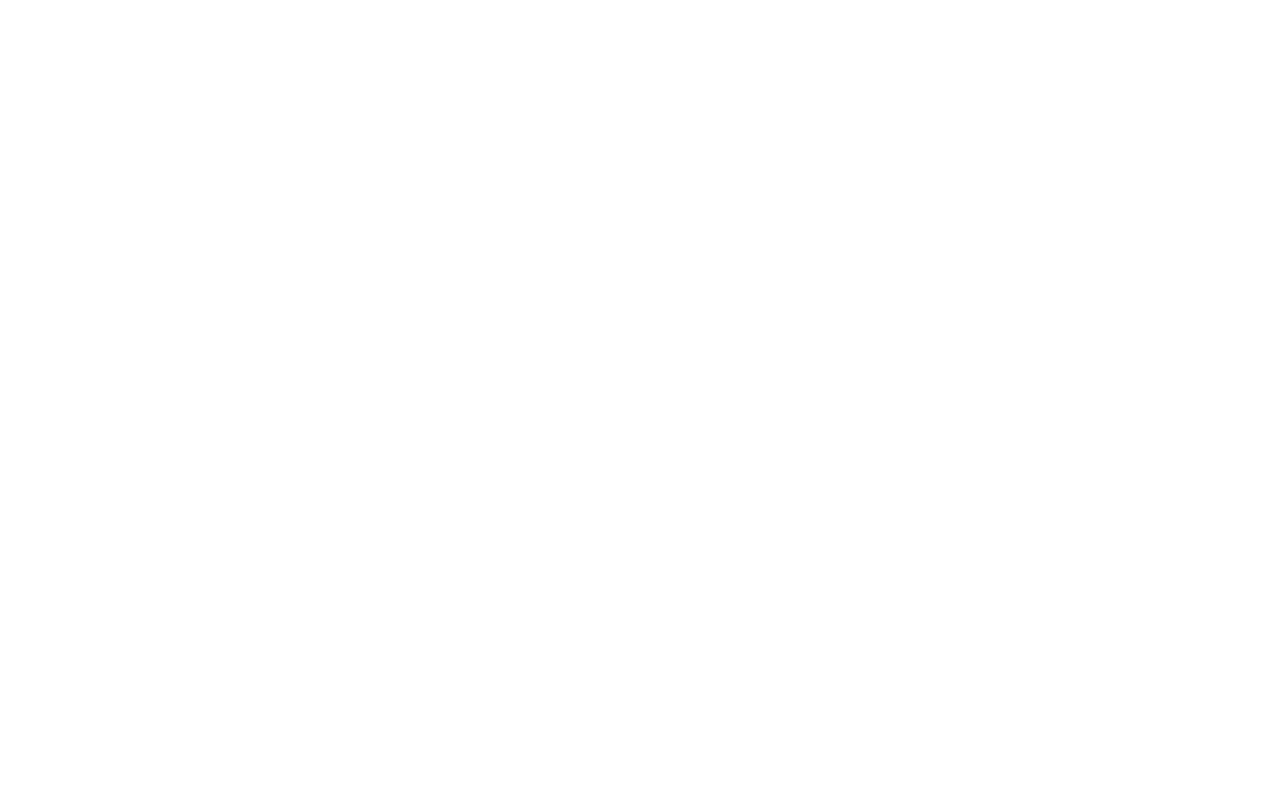
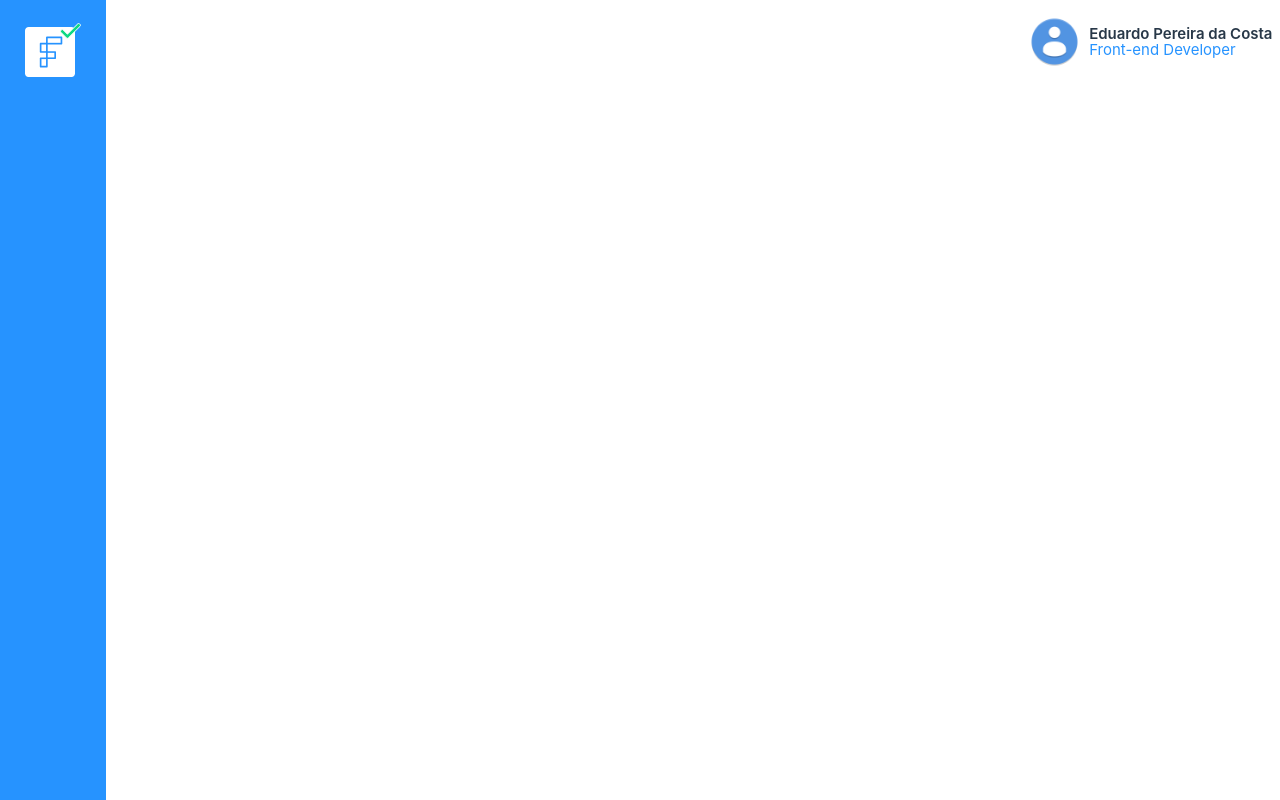
Before and after one commit to joaofds/tasks-vue, a Vue app: page /dashboard in a window 1280 px wide. Built offline with nearby package versions, Linux system fonts and the light colour scheme.

Commit message:
finaliza header

```diff
--- a/src/components/layout/Footer.vue
+++ /dev/null
@@ -1,22 +0,0 @@
-<script>
-    export default {
-        data() {
-            return {
-
-            }
-        },
-        methods: {
-
-        }
-    }
-</script>
-
-<template>
-    <div class="wrapp">
-
-    </div>
-</template>
-
-<style lang="stylus" scoped>
-
-</style>
--- a/src/components/layout/Header.vue
+++ b/src/components/layout/Header.vue
@@ -1,13 +1,45 @@
 <script>
+export default {
+    name: 'Header',
+    data() {
+        return {
+
+        }
+    }
+}
 
 </script>
 
 <template>
-    <div id="header">
-        <h1>HEADER</h1>
-    </div>
+    <header>
+        <div class="user-info">
+            <img src="@/assets/images/avatar.png" alt="avatar">
+            <div>Eduardo Pereira da Costa<div class="role">Front-end Developer</div></div>
+        </div>
+    </header>
 </template>
 
 <style lang="stylus" scoped>
+header
+    width: 100vw
+    min-height: 83px
+    display: flex
+    justify-content: end
 
+header > div
+    display: flex
+    align-items: center
+    justify-content: end
+
+header img
+    max-height: 55px
+
+header > div > div
+    margin: 0 0.5em 0 0.5em
+    font-weight: 600
+    line-height: 16px
+    color: #283848
+
+.role
+    color: #2693FF
 </style>
--- a/src/components/layout/SideNav.vue
+++ b/src/components/layout/SideNav.vue
@@ -1,22 +1,36 @@
 <script>
-    export default {
-        data() {
-            return {
-
-            }
-        },
-        methods: {
+export default {
+    name: 'SideNav',
+    data() {
+        return {
 
         }
     }
+}
 </script>
 
 <template>
-    <div class="wrapp">
+    <nav>
+        <div class="logo">
+            <img src="@/assets/images/logo.svg" alt="logo">
+        </div>
+        <div class="nav-buttons">
 
-    </div>
+        </div>
+    </nav>
 </template>
 
 <style lang="stylus" scoped>
+nav
+    width: 106px
+    height: 100vh
+    background-color: #2693FF
 
+.logo
+    display: flex
+    align-content: center
+    justify-content: center
+
+.logo img
+    margin-top: 1.5em
 </style>
--- a/src/views/DashboardView.vue
+++ b/src/views/DashboardView.vue
@@ -1,17 +1,37 @@
 <script>
-    import Header from '@/components/layout/Header.vue'
-    import SideNav from '@/components/layout/SideNav.vue'
-    import Footer from '@/components/layout/Footer.vue'
+import Header from '@/components/layout/Header.vue'
+import SideNav from '@/components/layout/SideNav.vue'
 
+export default {
+    name: 'DashboardView',
+    components: {
+        Header, SideNav
+    },
+    data() {
+        return {
 
+        }
+    }
+}
 </script>
 
 <template>
     <div class="wrapp">
-        <Header></Header>
+        <div class="header">
+            <Header />
+        </div>
+        <div class="nav">
+            <SideNav />
+        </div>
     </div>
 </template>
 
 <style lang="stylus" scoped>
+.header
+    position: fixed
+    z-index: 0
 
+.nav
+    position: relative
+    z-index: 1
 </style>
```
Also changed, not shown: src/assets/images/avatar.png (added).
